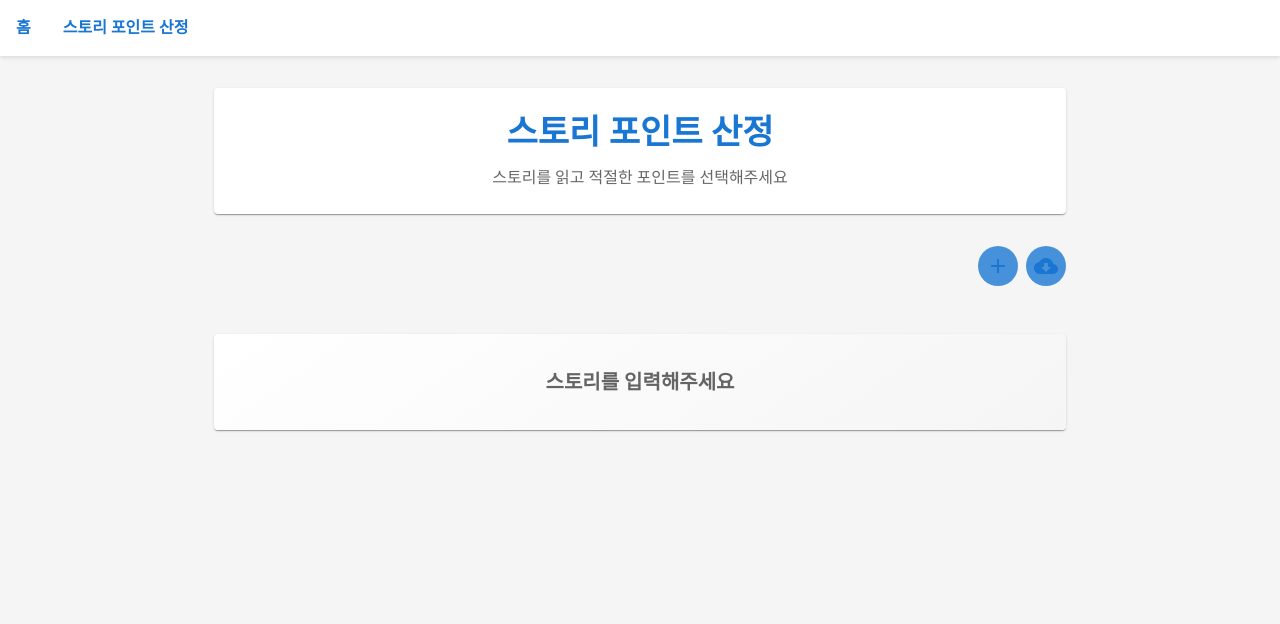
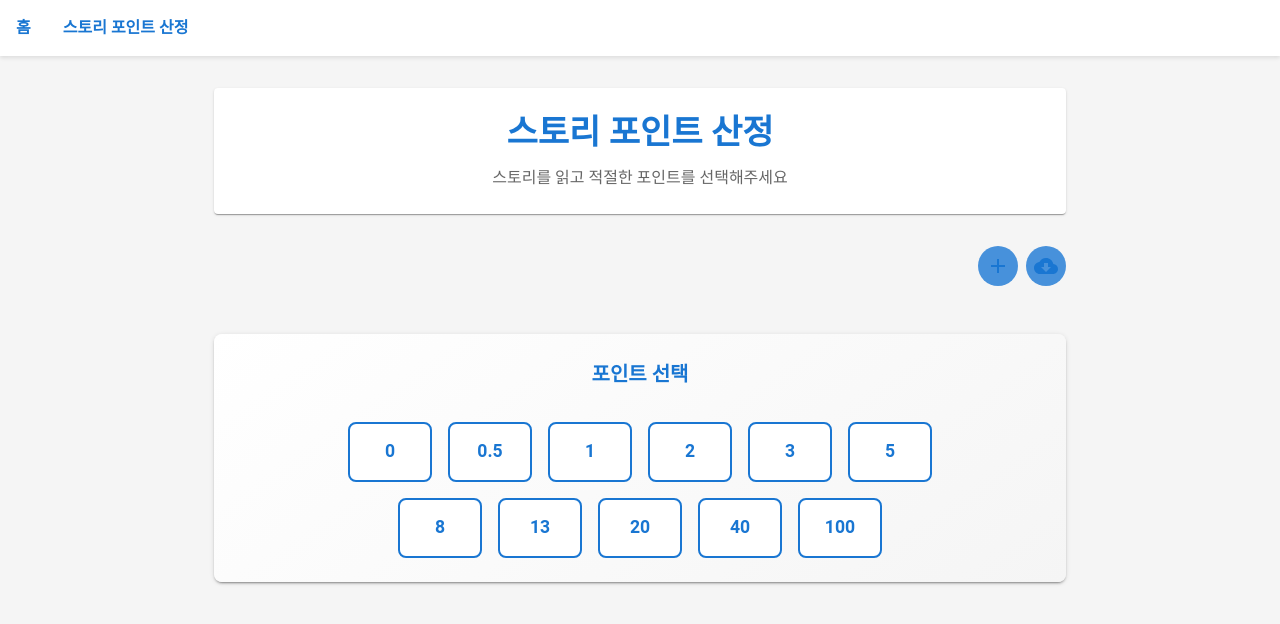
Before and after one commit to yprite/agilebuddy.io, a React (Create React App) app in the folder frontend/: page /planning-poker in a window 1280 px wide. Shown: the top 624 px of the page. Built offline with nearby package versions, Linux system fonts and the light colour scheme.

Commit message:
feat: 스토리 없어도 산정 할 수 있도록 변경
Signed-off-by: yprite <yprite@gmail.com>

```diff
--- a/frontend/src/pages/planning-poker/index.tsx
+++ b/frontend/src/pages/planning-poker/index.tsx
@@ -53,33 +53,23 @@ const PlanningPoker: React.FC = () => {
           <StoryInput onStorySubmit={handleStorySubmit} />
         </Box>
 
-        {currentStory ? (
-          <>
+        {currentStory && (
           <StoryCard
             title={currentStory.title}
             description={currentStory.description}
           />
+        )}
+
         <PointSelector
           onSelect={handlePointSelect}
           selectedPoint={selectedPoint}
         />
+
+        {Object.keys(votes).length > 0 && (
           <VoteResult
             votes={votes}
             average={average}
           />
-          </>
-        ) : (
-          <Paper
-            sx={{
-              p: 4,
-              textAlign: 'center',
-              background: 'linear-gradient(145deg, #ffffff 0%, #f5f5f5 100%)'
-            }}
-          >
-            <Typography variant="h6" color="text.secondary">
-              스토리를 입력해주세요
-            </Typography>
-          </Paper>
         )}
       </Box>
     </Container>
```
Lines whose indentation alone changed are shown as unchanged.
